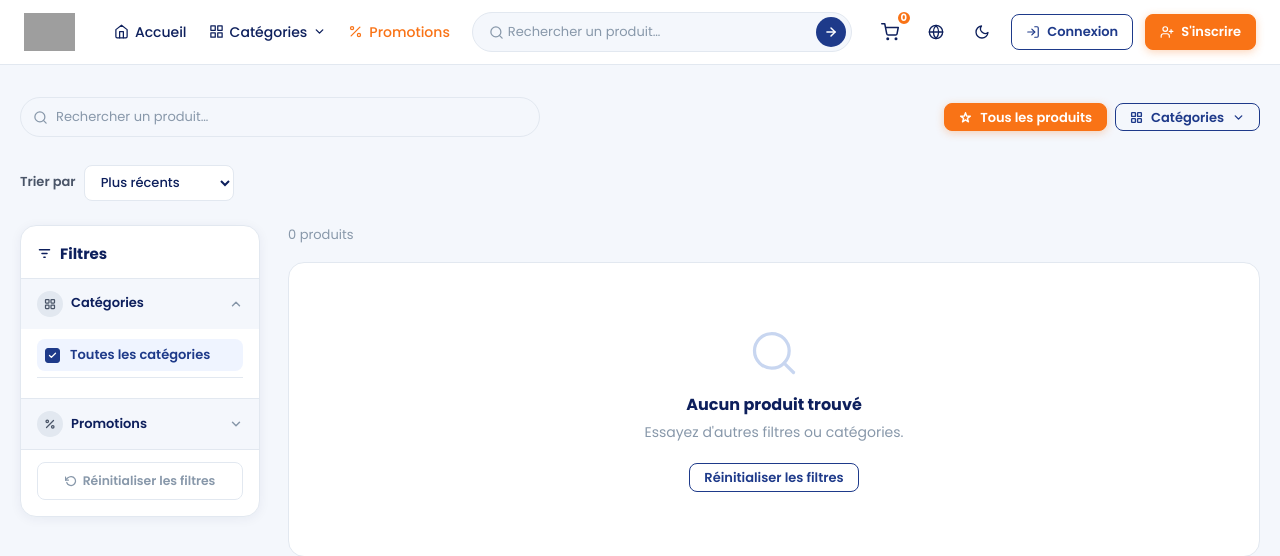
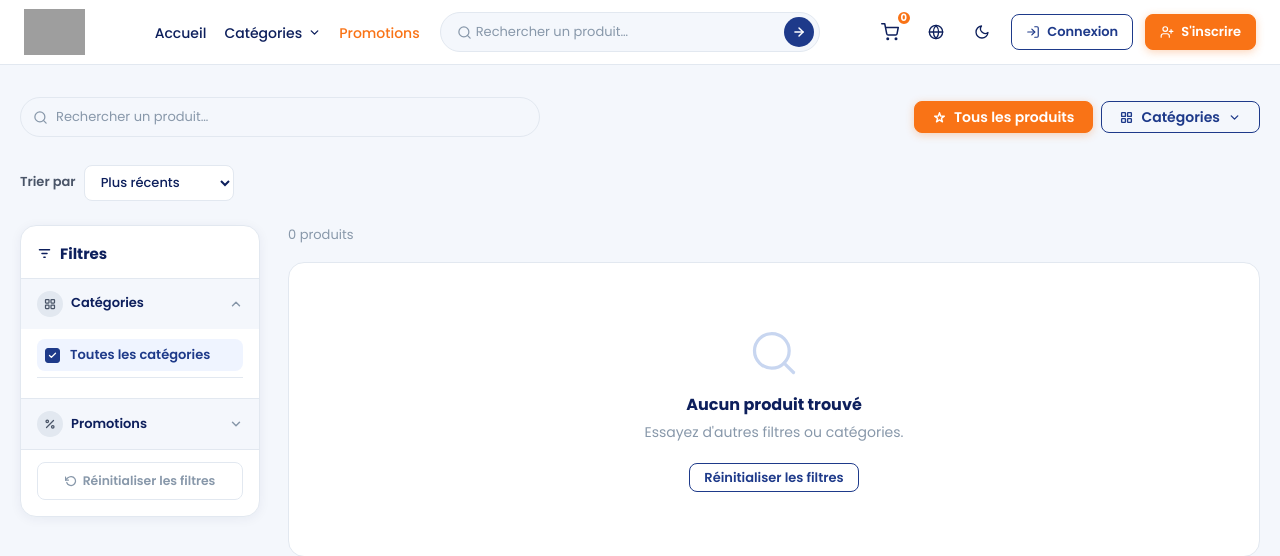
Before and after one commit to Ing-MONTHE/hooyia-market, a Django app: page /produits/ in a window 1280 px wide. Shown: the top 556 px of the page. Run offline with Django 5.2, Linux system fonts and the light colour scheme; data that the repository does not hold is empty; grey boxes are pictures that could not be loaded.

Commit message:
Logo et boutons

```diff
--- a/templates/partials/navbar.html
+++ b/templates/partials/navbar.html
@@ -52,30 +52,46 @@
 
   /* ── Lien de navigation de base ── */
   .nav-link {
-    display: flex;
+    display: inline-flex;
     align-items: center;
     gap: 0.375rem;
-    padding: 0.375rem 0.625rem;
+    padding: 0.375rem 0.5rem;
+    padding-bottom: 0.25rem;
     font-size: 0.875rem;
     font-weight: 500;
     color: #0D1F5C;
-    border-radius: 0.5rem;
     text-decoration: none;
-    transition: background 150ms, color 150ms;
     white-space: nowrap;
     font-family: 'Poppins', sans-serif;
     cursor: pointer;
     background: transparent;
     border: none;
+    border-radius: 0;
+    /* Soulignement via pseudo-element pour animation smooth */
+    position: relative;
   }
-  .nav-link:hover,
-  .nav-link.active {
-    background: #eff4ff;  /* brand-50 */
-    color: #1E3A8A;       /* brand-500 */
+  /* Barre de soulignement animée */
+  .nav-link::after {
+    content: '';
+    position: absolute;
+    bottom: -1px;
+    left: 50%;
+    right: 50%;
+    height: 2px;
+    background: #1E3A8A;
+    transition: left 200ms ease, right 200ms ease;
+    border-radius: 2px;
   }
-  /* Lien actif : indicateur visuel de la page courante */
+  .nav-link:hover::after,
+  .nav-link.active::after {
+    left: 0.5rem;
+    right: 0.5rem;
+  }
+  .nav-link:hover { color: #1E3A8A; background: transparent; }
+  /* Lien actif : soulignement permanent + texte bold */
   .nav-link.active {
     font-weight: 600;
+    color: #1E3A8A;
   }
 
   /* ── Dropdown générique ──
@@ -485,7 +501,7 @@
          aria-label="HooYia Market — Accueil">
         <img src="{% static 'img/logo.svg' %}"
              alt="HooYia Market"
-             style="height:38px;width:auto;display:block;" />
+             style="height:46px;width:auto;display:block;" />
       </a>
 
       {# ── GROUPE CENTRAL : liens + recherche — centré dans la navbar ── #}
@@ -496,12 +512,6 @@
         {# Accueil #}
         <a href="{% url 'products:accueil' %}"
            class="nav-link {% if request.resolver_match.url_name == 'accueil' %}active{% endif %}">
-          {# Lucide : Home #}
-          <svg width="15" height="15" viewBox="0 0 24 24" fill="none" stroke="currentColor"
-               stroke-width="2" stroke-linecap="round" stroke-linejoin="round">
-            <path d="M3 9l9-7 9 7v11a2 2 0 01-2 2H5a2 2 0 01-2-2z"/>
-            <polyline points="9 22 9 12 15 12 15 22"/>
-          </svg>
           Accueil
         </a>
 
@@ -510,12 +520,6 @@
            ou passées directement par les vues dans {{ categories }}. {% endcomment %}
         <div class="nav-dropdown-wrap">
           <button class="nav-link" aria-haspopup="true" aria-expanded="false">
-            {# Lucide : LayoutGrid #}
-            <svg width="15" height="15" viewBox="0 0 24 24" fill="none" stroke="currentColor"
-                 stroke-width="2" stroke-linecap="round" stroke-linejoin="round">
-              <rect x="3" y="3" width="7" height="7"/><rect x="14" y="3" width="7" height="7"/>
-              <rect x="14" y="14" width="7" height="7"/><rect x="3" y="14" width="7" height="7"/>
-            </svg>
             Catégories
             {# Lucide : ChevronDown #}
             <svg width="13" height="13" viewBox="0 0 24 24" fill="none" stroke="currentColor"
@@ -565,13 +569,6 @@
         <a href="{% url 'products:liste' %}?promo=true"
            class="nav-link {% if request.GET.promo %}active{% endif %}"
            style="color:#F97316;">
-          {# Lucide : Percent #}
-          <svg width="15" height="15" viewBox="0 0 24 24" fill="none" stroke="currentColor"
-               stroke-width="2" stroke-linecap="round" stroke-linejoin="round">
-            <line x1="19" y1="5" x2="5" y2="19"/>
-            <circle cx="6.5" cy="6.5" r="2.5"/>
-            <circle cx="17.5" cy="17.5" r="2.5"/>
-          </svg>
           Promotions
         </a>
 
--- a/templates/products/list.html
+++ b/templates/products/list.html
@@ -92,11 +92,12 @@
     display: inline-flex;
     align-items: center;
     gap: 0.5rem;
-    padding: 0.4rem 0.875rem;
+    padding: 0.5rem 1.125rem;
     font-family: 'Poppins', sans-serif;
-    font-size: 0.8125rem;
+    font-size: 0.875rem;
     font-weight: 600;
-    border-radius: 0.5rem;       /* 8px — cohérent avec tous les boutons */
+    line-height: 1.4;
+    border-radius: 0.5rem;
     border: 1.5px solid transparent;
     cursor: pointer;
     text-decoration: none;
```
